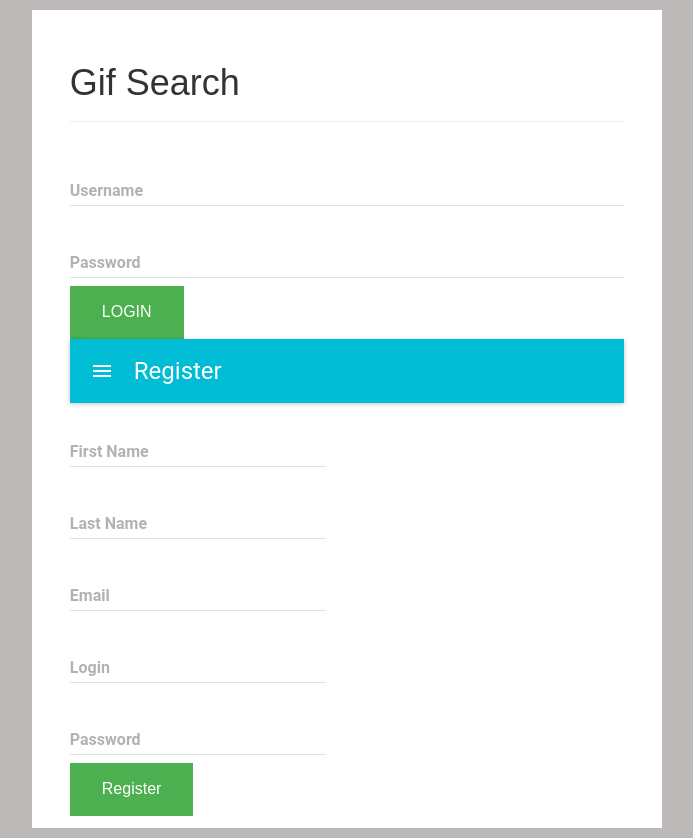
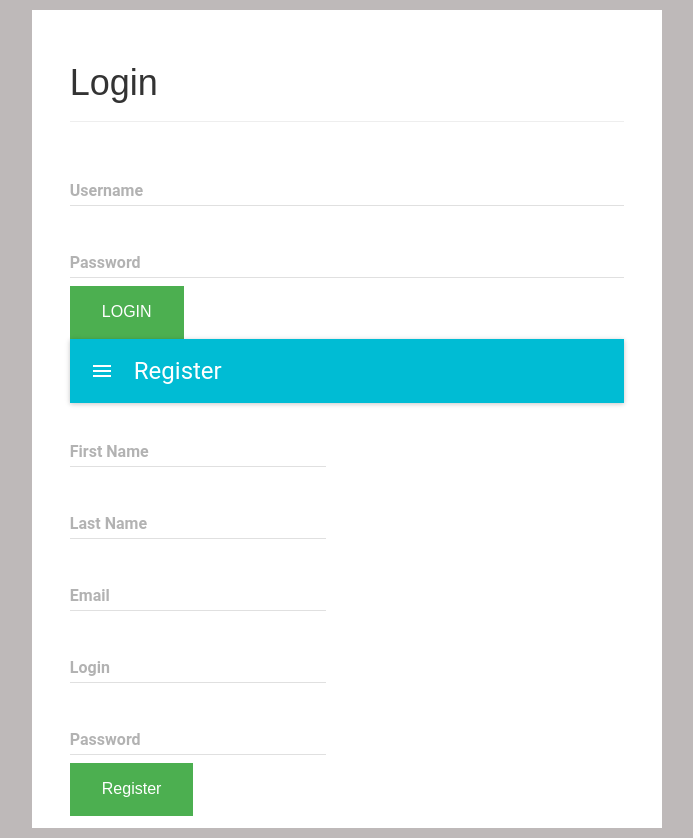
Before and after one commit to AndrewVeliky/GiphyLikeReactApp, a React (Create React App) app: page / in a window 1280 px wide. Shown: the whole page, without its empty margins (293-986 px from the left). Built offline with nearby package versions, Linux system fonts and the light colour scheme.

Commit message:
several changes

```diff
--- a/src/Header.js
+++ b/src/Header.js
@@ -1,15 +1,20 @@
 import React, { Component } from 'react';
 import './Main.css';
 import PageHeader from 'react-bootstrap/lib/PageHeader';
-import Image from 'react-bootstrap/lib/Image';
+
 
 export default class Header extends Component {
 
     render(){
         return (
             <PageHeader>
-                Gif Search
+                {this.props.text}
             </PageHeader>
         );
     }
 }
+
+
+Header.defaultProps = {
+    text: "Gif Search"
+}
```
